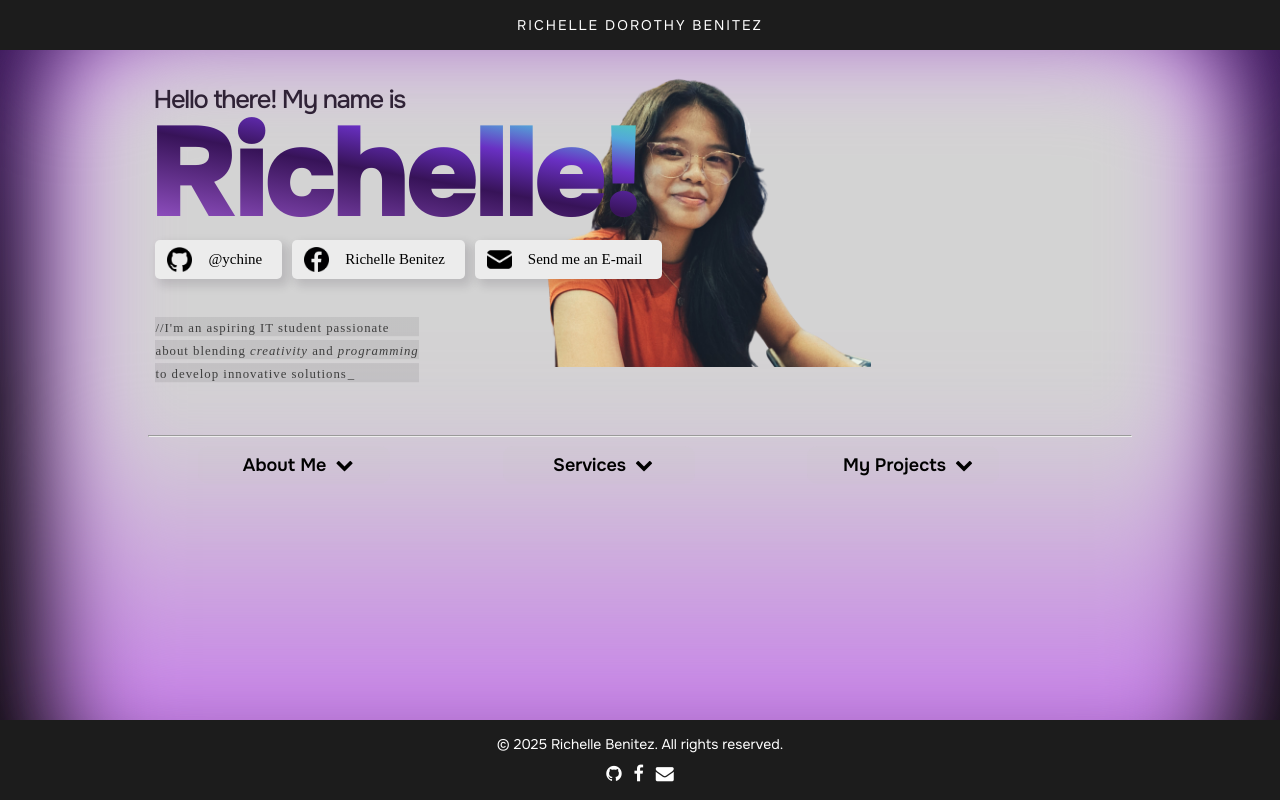
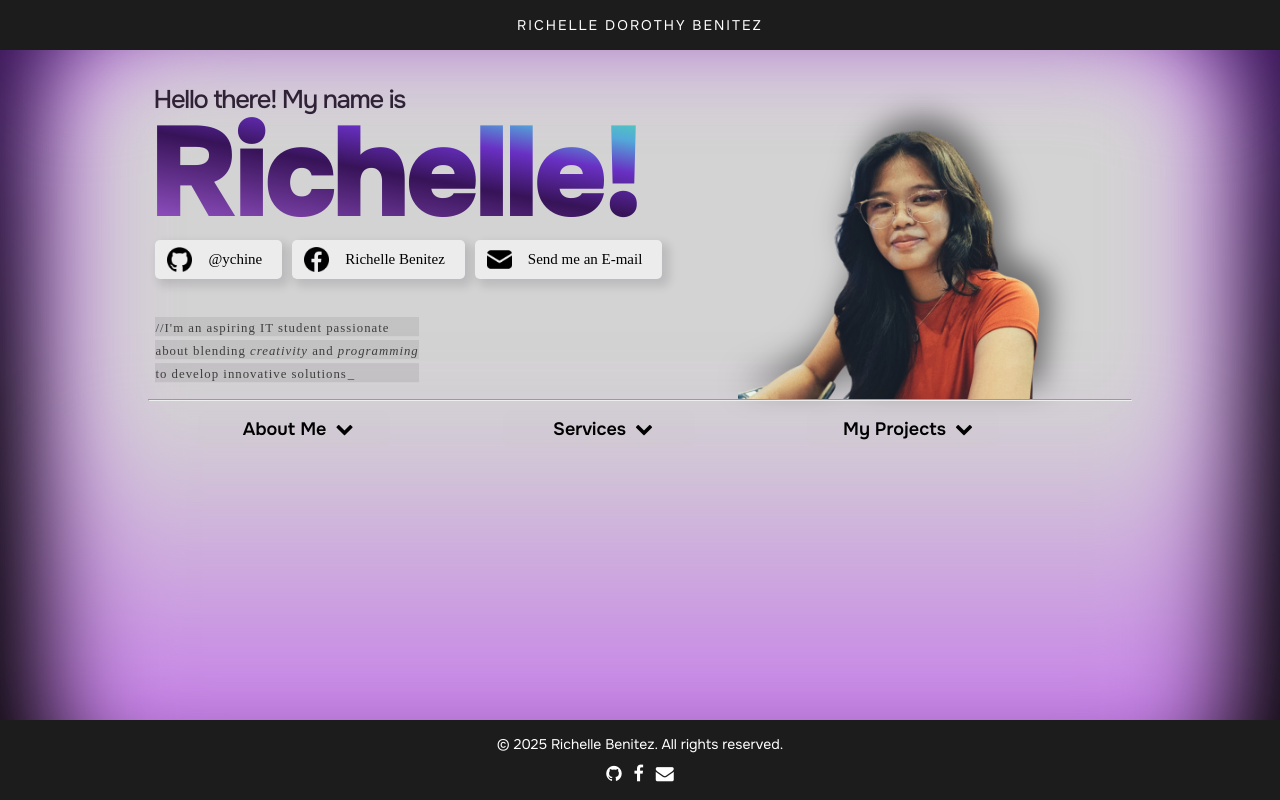
Before and after one commit to ychine/MyPortfolio, a website: page index.html in a window 1280 px wide. Drawn offline with Linux system fonts and the light colour scheme; a web font is replaced by a local one.

Commit message:
lagi mokong ginnulo

```diff
--- a/index.html
+++ b/index.html
@@ -57,12 +57,10 @@
                         </p>
                         <br><br>
                     </div>
-                    <img class="myself" src="./richpic.png" alt="myself">
-
-
-
-                <br><br>
-                <hr>
+                    <div class="img-section">
+                        <img class="myself" src="./richpic.png" alt="myself">
+                        <hr>
+                    </div>
 
 
 
--- a/package.json
+++ b/package.json
@@ -1,6 +1,7 @@
 {
   "dependencies": {
     "@tailwindcss/cli": "^4.1.8",
-    "tailwindcss": "^4.1.8"
+    "tailwindcss": "^4.1.8",
+    "tar": "^7.5.13"
   }
 }
--- a/styles.css
+++ b/styles.css
@@ -396,6 +396,7 @@ hr {
     background-color: #b3b3b3;
     margin-top: 5px;
     margin-bottom: 9px;
+
 }
 
 
@@ -724,9 +725,15 @@ hr {
 
 .myself {
     position: absolute;
-    display: flex;
-    top: 7.3%;
-    width: 30%;
-    transform: translateX(96%);
-    z-index: -1;
+    right: 5%;
+    bottom: 100%;
+    width: 35%;
+    z-index: 2;
+    transform: scaleX(-1);
+
+    filter: drop-shadow(-10px -14px 15px rgba(0, 0, 0, 0.5));
 }
+.img-section {
+    position: relative;
+    width: 100%;
+}
```
Also changed, not shown: 1 other file.
